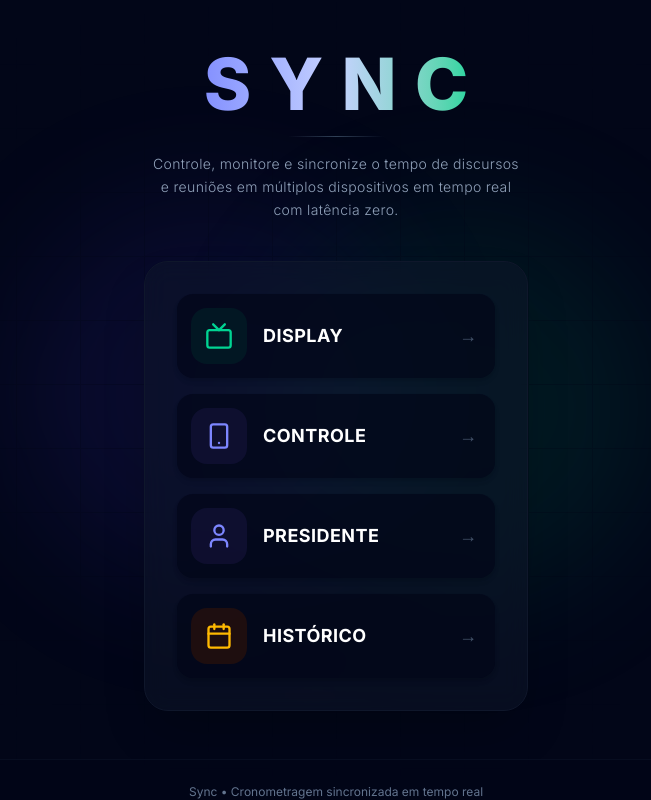
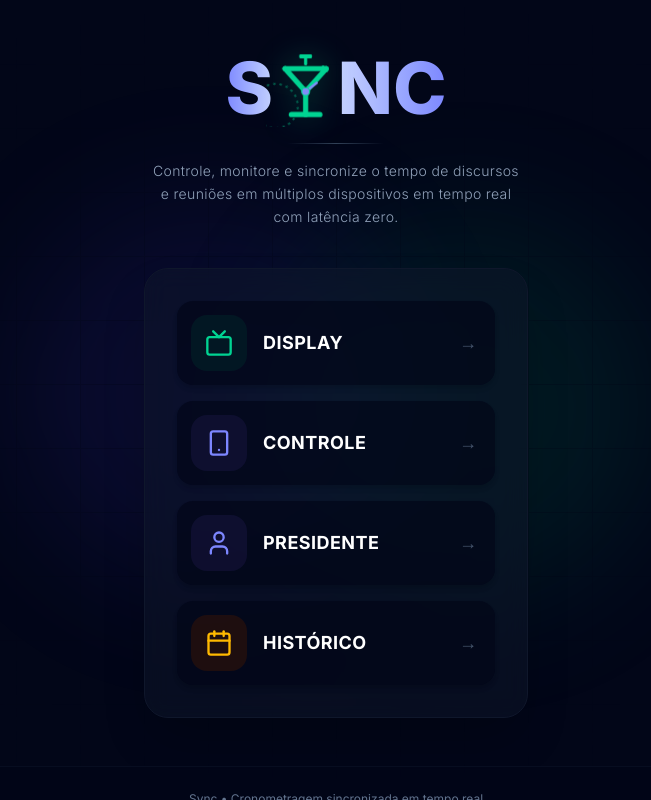
Before and after one commit to lucasapp1973-hue/Controle-de-tempo, a React (Vite) app: page / in a window 1280 px wide. Shown: the whole page, without its empty margins (304-955 px from the left). Built offline with nearby package versions, Linux system fonts and the light colour scheme; no server answers; the database is empty.

Commit message:
style: redesign brand logo with stopwatch element
Replace the text-only logo with a custom SVG icon featuring a stopwatch and hourglass hybrid to improve visual branding.

```diff
--- a/index.html
+++ b/index.html
@@ -101,15 +101,58 @@
 
       <!-- Branding Text -->
       <h1 style="
-        font-size: 40px;
+        font-size: 56px;
         font-weight: 900;
-        letter-spacing: 0.2em;
         margin: 0;
-        padding-left: 0.2em;
-        background: linear-gradient(135deg, #818cf8 0%, #10b981 100%);
-        -webkit-background-clip: text;
-        -webkit-text-fill-color: transparent;
-      ">SYNC</h1>
+        display: flex;
+        align-items: center;
+        justify-content: center;
+        user-select: none;
+        font-family: system-ui, -apple-system, sans-serif;
+      ">
+        <span style="
+          background: linear-gradient(135deg, #818cf8 0%, #c7d2fe 100%);
+          -webkit-background-clip: text;
+          -webkit-text-fill-color: transparent;
+        ">S</span>
+        <div style="
+          position: relative;
+          display: inline-flex;
+          align-items: center;
+          justify-content: center;
+          width: 64px;
+          height: 64px;
+          color: #10b981;
+          margin: 0 -4px;
+        ">
+          <svg style="width: 100%; height: 100%; filter: drop-shadow(0 0 12px rgba(16,185,129,0.45));" viewBox="0 0 100 100" fill="none" xmlns="http://www.w3.org/2000/svg">
+            <!-- Dotted stopwatch outer bezel -->
+            <circle cx="50" cy="55" r="28" stroke="currentColor" stroke-width="2.5" stroke-dasharray="3 5" style="opacity: 0.45;" />
+
+            <!-- Top push button of stopwatch -->
+            <rect x="42" y="8" width="16" height="5" rx="1.5" fill="currentColor" />
+            <path d="M50 13V20" stroke="currentColor" stroke-width="4" stroke-linecap="round" />
+
+            <!-- Side button (lap timer) -->
+            <path d="M72 24l4.5 4.5" stroke="currentColor" stroke-width="4" stroke-linecap="round" />
+
+            <!-- Hourglass and Y hybrid structure -->
+            <line x1="24" y1="26" x2="76" y2="26" stroke="currentColor" stroke-width="6.5" stroke-linecap="round" />
+            <path d="M24 26L50 55L76 26" stroke="currentColor" stroke-width="6.5" stroke-linecap="round" stroke-linejoin="round" />
+            <line x1="50" y1="55" x2="50" y2="84" stroke="currentColor" stroke-width="6.5" stroke-linecap="round" />
+            <line x1="32" y1="84" x2="68" y2="84" stroke="currentColor" stroke-width="6.5" stroke-linecap="round" />
+
+            <!-- Center jewel pointing hand -->
+            <line x1="50" y1="55" x2="64" y2="44" stroke="#818cf8" stroke-width="3" stroke-linecap="round" />
+            <circle cx="50" cy="55" r="5" fill="#818cf8" stroke="currentColor" stroke-width="1.5" />
+          </svg>
+        </div>
+        <span style="
+          background: linear-gradient(135deg, #c7d2fe 0%, #818cf8 100%);
+          -webkit-background-clip: text;
+          -webkit-text-fill-color: transparent;
+        ">NC</span>
+      </h1>
 
       <!-- Tiny separator -->
       <div style="
--- a/src/App.tsx
+++ b/src/App.tsx
@@ -434,8 +434,34 @@ export default function App() {
             transition={{ delay: 0.15, duration: 0.5 }}
             className="flex flex-col items-center"
           >
-            {/* The giant premium logo */}
-            <span className="text-6xl sm:text-7xl font-black tracking-[0.25em] pl-[0.25em] text-transparent bg-clip-text bg-gradient-to-r from-indigo-400 via-indigo-200 to-emerald-400 inline-block font-sans">SYNC</span>
+            {/* The giant premium logo with stopwatch/hourglass "Y" hybrid */}
+            <h1 className="text-6xl sm:text-7xl font-sans font-black select-none flex items-center justify-center">
+              <span className="text-transparent bg-clip-text bg-gradient-to-r from-indigo-400 to-indigo-200">S</span>
+              <div className="relative inline-flex items-center justify-center w-[1.1em] h-[1.1em] text-emerald-400 select-none mx-[-0.1em]">
+                <svg className="w-full h-full drop-shadow-[0_0_15px_rgba(16,185,129,0.4)]" viewBox="0 0 100 100" fill="none" xmlns="http://www.w3.org/2000/svg">
+                  {/* Dotted stopwatch outer bezel */}
+                  <circle cx="50" cy="55" r="28" stroke="currentColor" strokeWidth="2.5" strokeDasharray="3 5" className="opacity-40 animate-[spin_60s_linear_infinite]" />
+
+                  {/* Top push button of stopwatch */}
+                  <rect x="42" y="8" width="16" height="5" rx="1.5" fill="currentColor" />
+                  <path d="M50 13V20" stroke="currentColor" strokeWidth="4" strokeLinecap="round" />
+
+                  {/* Side button (lap timer) */}
+                  <path d="M72 24l4.5 4.5" stroke="currentColor" strokeWidth="4" strokeLinecap="round" />
+
+                  {/* Hourglass and Y hybrid structure */}
+                  <line x1="24" y1="26" x2="76" y2="26" stroke="currentColor" strokeWidth="6.5" strokeLinecap="round" />
+                  <path d="M24 26L50 55L76 26" stroke="currentColor" strokeWidth="6.5" strokeLinecap="round" strokeLinejoin="round" />
+                  <line x1="50" y1="55" x2="50" y2="84" stroke="currentColor" strokeWidth="6.5" strokeLinecap="round" />
+                  <line x1="32" y1="84" x2="68" y2="84" stroke="currentColor" strokeWidth="6.5" strokeLinecap="round" />
+
+                  {/* Center jewel pointing hand */}
+                  <line x1="50" y1="55" x2="64" y2="44" stroke="#818cf8" strokeWidth="3" strokeLinecap="round" />
+                  <circle cx="50" cy="55" r="5" fill="#818cf8" stroke="currentColor" strokeWidth="1.5" />
+                </svg>
+              </div>
+              <span className="text-transparent bg-clip-text bg-gradient-to-r from-indigo-200 to-indigo-400">NC</span>
+            </h1>
 
             {/* Elegant thin separation line */}
             <div className="h-px w-24 bg-gradient-to-r from-transparent via-slate-700 to-transparent my-4" />
```
